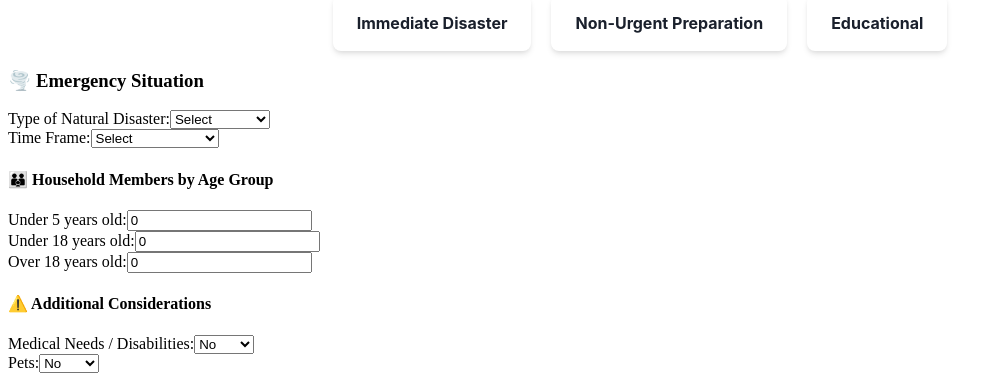
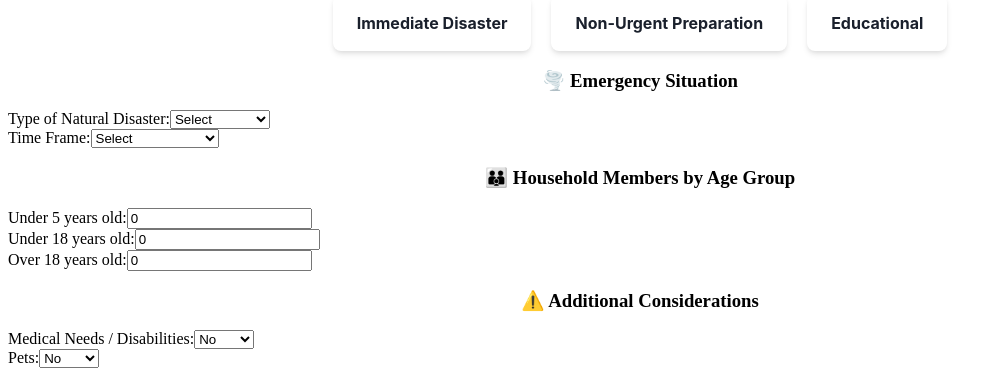
Before and after one commit to milan5000/recordhacks-2025-proj, a React (Vite) app: page / in a window 1280 px wide. Both pictures are taken after a click on the button "Immediate Disaster". Shown: the part 130-504 px from the top of the page, without its empty margins (0-1002 px from the left). Built offline with nearby package versions, Linux system fonts and the light colour scheme; no server answers.

Commit message:
update css

```diff
--- a/src/components/SituationSelect.jsx
+++ b/src/components/SituationSelect.jsx
@@ -11,7 +11,7 @@ const SituationSelect = ({ mode, situParams, editParam }) => {
 
     return (
         <div class="immediate_div">
-            <h3 calss="emergency_header">🌪️ Emergency Situation</h3>
+            <h3 class="immediate_subheader">🌪️ Emergency Situation</h3>
             <label>
                 Type of Natural Disaster:
                 <select value={situParams.disaster_type} onChange={(e) => editParam("disaster_type", e.target.value)}>
@@ -40,7 +40,7 @@ const SituationSelect = ({ mode, situParams, editParam }) => {
             </label>
             <br />
 
-            <h4>👪 Household Members by Age Group</h4>
+            <h3 class="immediate_subheader">👪 Household Members by Age Group</h3>
 
             <label>
                 Under 5 years old:
@@ -75,7 +75,7 @@ const SituationSelect = ({ mode, situParams, editParam }) => {
             </label>
             <br />
 
-            <h4>⚠️ Additional Considerations</h4>
+            <h3 class="immediate_subheader">⚠️ Additional Considerations</h3>
             <label>
                 Medical Needs / Disabilities:
                 <select
--- a/src/index.css
+++ b/src/index.css
@@ -54,7 +54,7 @@ h1 {
     touch-action: manipulation;
 }
 
-.emergency_header{
+.immediate_subheader {
     text-align: center;
 }
 
```
